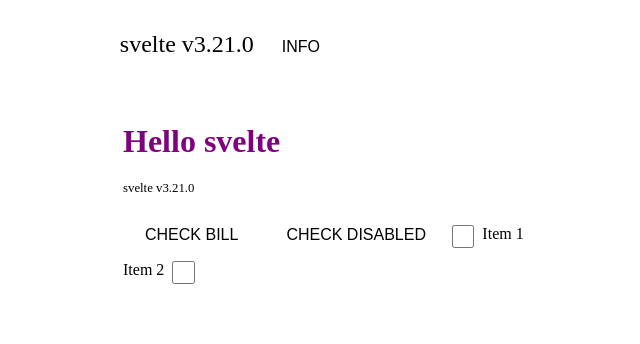
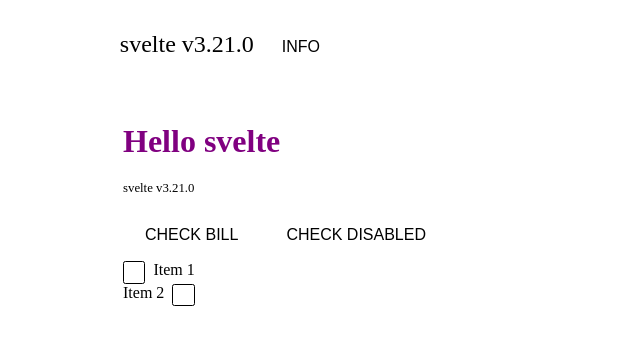
Before and after one commit to nikolay-ermolenko/svelte, a Svelte app: page / in a window 1280 px wide. Shown: the top 344 px of the page, without its empty margins (283-923 px from the left). Built offline with nearby package versions, Linux system fonts and the light colour scheme; the HTML template or start-up script is replaced by a standard one.

Commit message:
fix checkbox: add bind:group, indeterminate state

```diff
--- a/src/components/Checkbox.svelte
+++ b/src/components/Checkbox.svelte
@@ -3,34 +3,81 @@
   import Ripple from './Ripple.svelte';
 
   const dispatch = createEventDispatcher();
-  const id = +new Date() + `${Math.random()}`.replace('.','');
+  const id = `checkbox-${parseInt(Math.random()*Math.pow(10, 15))}`;
 
   export let ripple = true;
   export let disabled = false;
   export let labelBefore = false;
   export let text = '';
-  export let value = null;
+	export let group = null;
+	export let value = null;
+  export let checked;
 
-  function handleRippleClick() {
-    this.value = !this.value;
+  $: updateChekbox(group);
+  $: updateGroup(checked);
+  $: classLabelBefore = labelBefore ? 'sv-checkbox-label-before' : '';
+  $: classDisabled = disabled ? 'disabled' : '';
+  $: indeterminate = checked === undefined || checked === null;
+
+  function classCheckedValue(checked) {
+    if (checked === undefined || checked === null) {
+      return 'sv-checkbox-indeterminate'
+    }
+
+    return checked
+      ? 'sv-checkbox-checked'
+      : '';
   }
+
+  function updateChekbox(group) {
+    if (group === null) return;
+
+    checked = group.includes(value);
+  }
+
+  function updateGroup(checked) {
+    if (group === null) return;
+
+    const index = group.indexOf(value);
+
+    if (checked) {
+      if (index < 0) {
+        group.push(value);
+        group = group;
+      }
+    } else {
+      if (index >= 0) {
+        group.splice(index, 1);
+        group = group;
+      }
+    }
+  }
+
 </script>
 
-<mat-checkbox class="sv-checkbox {labelBefore ? 'sv-checkbox-label-before' : ''} {value ? 'sv-checkbox-checked' : ''}">
-  <label class="sv-checkbox-layout" for="checkbox-{id}">
+<div class="sv-checkbox {classDisabled} {classLabelBefore} {classCheckedValue(checked)}">
+  <label class="sv-checkbox-layout" for={id}>
     <div class="sv-checkbox-inner-container">
-      <input type="checkbox" id="checkbox-{id}" class="sv-checkbox-input" bind:checked={value}/>
+      <input id={id}
+            type="checkbox"
+            {disabled}
+            bind:checked={checked}
+            bind:value={value}
+            class="sv-checkbox-input" />
       {#if !disabled && ripple}
         <div class="sv-checkbox-ripple">
-          <Ripple center on:click={handleRippleClick} />
+          <Ripple center />
         </div>
       {/if}
       <div class="sv-checkbox-frame" />
       <div class="sv-checkbox-background">
+        {#if indeterminate}
+          <div class="sv-checkbox-mixedmark" />
+        {:else}
         <svg version="1.1" focusable="false" viewBox="0 0 24 24" xml:space="preserve" class="mat-checkbox-checkmark">
           <path fill="none" stroke="white" d="M4.1,12.7 9,17.6 20.3,6.3" class="sv-checkbox-checkmark-path"></path>
         </svg>
-        <div class="sv-checkbox-mixedmark"></div>
+      {/if}
       </div>
     </div>
     <span class="sv-checkbox-label">
@@ -41,10 +88,12 @@
       </slot>
     </span>
   </label>
-</mat-checkbox>
+</div>
+
+
 
 <style>
-.sv-checkbox {
+.sv-checkbox:not(.disabled) {
   cursor: pointer;
 }
 .sv-checkbox-ripple {
@@ -102,7 +151,7 @@
   transition: border-color 90ms cubic-bezier(0, 0, 0.2, 0.1);
   border-width: .1rem;
   border-style: solid;
-  border-color: rgba(0,0,0,.54);
+  border-color: var(--form-checkbox-background-color);
   top: 0;
   left: 0;
   right: 0;
@@ -117,22 +166,40 @@
 }
 .sv-checkbox-checked .sv-checkbox-background,
 .sv-checkbox-indeterminate .sv-checkbox-background {
-    background-color: var(--form-checkbox-background-color);
+  width: 100%;
+  height: 100%;
+  background-color: var(--form-checkbox-background-color);
 }
-.sv-checkbox-background1 {
-    align-items: center;
-    display: inline-flex;
-    justify-content: center;
-    transition: background-color 90ms cubic-bezier(0, 0, 0.2, 0.1),opacity 90ms cubic-bezier(0, 0, 0.2, 0.1);
-    top: 0;
-    left: 0;
-    right: 0;
-    bottom: 0;
-    position: absolute;
+.sv-checkbox-indeterminate .sv-checkbox-mixedmark {
+    opacity: 1;
+    transform: scaleX(1) rotate(0deg);
+}
+.sv-checkbox-checked .sv-checkbox-mixedmark {
+    transform: scaleX(1) rotate(-45deg);
+}
+.sv-checkbox-mixedmark {
+    width: calc(100% - 6px);
+    height: 2px;
+    opacity: 0;
+    transform: scaleX(0) rotate(0deg);
     border-radius: 2px;
-    box-sizing: border-box;
-    pointer-events: none;
+    background-color: #FFF;
 }
-/* class="mat-checkbox example-margin mat-accent ng-untouched ng-pristine ng-valid" id="mat-checkbox-7" */
-/* class="mat-checkbox-input cdk-visually-hidden" id="mat-checkbox-7-input" tabindex="0" aria-checked="false" */
+.sv-checkbox-background {
+  border-radius: .15rem;
+  align-items: center;
+  display: inline-flex;
+  justify-content: center;
+  transition: background-color 90ms cubic-bezier(0, 0, 0.2, 0.1),opacity 90ms cubic-bezier(0, 0, 0.2, 0.1);
+}
+.sv-checkbox-background svg {
+  flex: 1;
+}
+.disabled .sv-checkbox-frame {
+  border-color: #eee;
+
+}
+.disabled .sv-checkbox-background {
+  background-color: #eee;
+}
 </style>
```
